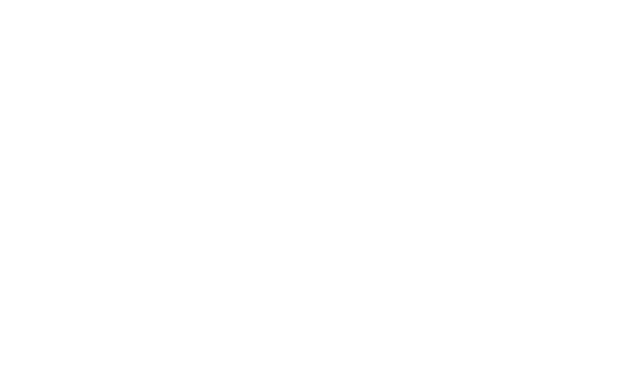
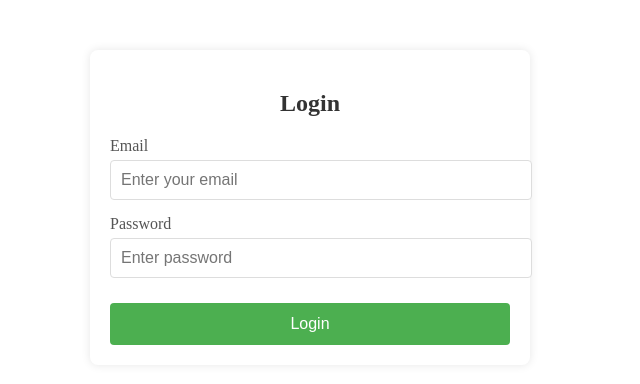
Before and after one commit to nduwal437/portfolio-website-public, an Angular app: page /login in a window 1280 px wide. Before the commit this address led to /. Shown: the top 384 px of the page, without its empty margins (330-970 px from the left). Built offline with nearby package versions, Linux system fonts and the light colour scheme.

Commit message:
Added login option

```diff
--- a/src/app/app-routing.module.ts
+++ b/src/app/app-routing.module.ts
@@ -5,13 +5,15 @@
 import { ProjectsComponent } from './projects/projects.component';
 import { SkillsComponent } from './skills/skills.component';
 import { ContactComponent } from './contact/contact.component';
+import { LoginComponent } from './login/login.component';
 
 const routes: Routes = [
   { path: '', component: HomeComponent },
   { path: 'about', component: AboutComponent },
   { path: 'projects', component: ProjectsComponent },
   { path: 'skills', component: SkillsComponent },
-  { path: 'contact', component: ContactComponent }
+  { path: 'contact', component: ContactComponent },
+  { path: 'login', component: LoginComponent }
 ];
 
 @NgModule({
--- a/src/app/app.module.ts
+++ b/src/app/app.module.ts
@@ -1,5 +1,7 @@
 import { NgModule } from '@angular/core';
 import { BrowserModule } from '@angular/platform-browser';
+import { FormsModule } from '@angular/forms';
+import { HttpClientModule, HTTP_INTERCEPTORS } from '@angular/common/http';
 
 import { AppRoutingModule } from './app-routing.module';
 import { AppComponent } from './app.component';
@@ -8,6 +10,8 @@
 import { ProjectsComponent } from './projects/projects.component';
 import { SkillsComponent } from './skills/skills.component';
 import { ContactComponent } from './contact/contact.component';
+import { LoginComponent } from './login/login.component';
+import { AuthInterceptor } from './services/auth.interceptor';
 
 @NgModule({
   declarations: [
@@ -16,13 +20,18 @@
     AboutComponent,
     ProjectsComponent,
     SkillsComponent,
-    ContactComponent
+    ContactComponent,
+    LoginComponent
   ],
   imports: [
     BrowserModule,
-    AppRoutingModule
+    AppRoutingModule,
+    FormsModule,
+    HttpClientModule
   ],
-  providers: [],
+  providers: [
+    { provide: HTTP_INTERCEPTORS, useClass: AuthInterceptor, multi: true }
+  ],
   bootstrap: [AppComponent]
 })
 export class AppModule { }
--- a/src/app/home/home.component.css
+++ b/src/app/home/home.component.css
@@ -40,6 +40,34 @@
 
   .navbar-links a:hover {
     background-color: #555;
+  }
+
+  .login-btn {
+    background-color: #4CAF50;
+    border-radius: 4px;
+  }
+
+  .login-btn:hover {
+    background-color: #45a049;
+  }
+
+  .user-info {
+    display: flex;
+    align-items: center;
+    gap: 10px;
+  }
+
+  .user-info span {
+    color: white;
+  }
+
+  .logout-btn {
+    background-color: #f44336;
+    border-radius: 4px;
+  }
+
+  .logout-btn:hover {
+    background-color: #d32f2f;
   }
 
   .home-container {
--- a/src/app/home/home.component.html
+++ b/src/app/home/home.component.html
@@ -7,6 +7,11 @@
       <li><a routerLink="/about">About</a></li>
       <li><a routerLink="/projects">Projects</a></li>
       <li><a routerLink="/contact">Contact</a></li>
+      <li *ngIf="!isLoggedIn"><a routerLink="/login" class="login-btn">Login</a></li>
+      <li *ngIf="isLoggedIn" class="user-info">
+        <span>Welcome, {{ loggedInUser }}</span>
+        <a href="javascript:void(0)" (click)="onLogout()" class="logout-btn">Logout</a>
+      </li>
     </ul>
   </nav>
 
--- a/src/app/home/home.component.ts
+++ b/src/app/home/home.component.ts
@@ -1,4 +1,5 @@
 import { Component, OnInit } from '@angular/core';
+import { AuthService } from '../services/auth.service';
 
 @Component({
   selector: 'app-home',
@@ -6,12 +7,25 @@
   styleUrls: ['./home.component.css']
 })
 export class HomeComponent implements OnInit {
-
-  constructor() { }
-
-  ngOnInit(): void {
-  }
   name: string = 'Hello';
   title: string = 'Full Stack Developer';
   introduction: string = 'Welcome to my portfolio! I specialize in building modern web applications.';
+  isLoggedIn: boolean = false;
+  loggedInUser: string = '';
+
+  constructor(private authService: AuthService) { }
+
+  ngOnInit(): void {
+    // Subscribe to the authentication state
+    this.authService.isLoggedIn().subscribe(loggedIn => {
+      this.isLoggedIn = loggedIn;
+      if (this.isLoggedIn) {
+        this.loggedInUser = this.authService.getCurrentUser() || '';
+      }
+    });
+  }
+
+  onLogout(): void {
+    this.authService.logout();
+  }
 }
--- /dev/null
+++ b/src/app/login/login.component.css
@@ -0,0 +1,71 @@
+.login-container {
+  max-width: 400px;
+  margin: 50px auto;
+  padding: 20px;
+  border-radius: 8px;
+  box-shadow: 0 0 10px rgba(0, 0, 0, 0.1);
+  background-color: #fff;
+}
+
+h2 {
+  text-align: center;
+  margin-bottom: 20px;
+  color: #333;
+}
+
+.login-form {
+  display: flex;
+  flex-direction: column;
+}
+
+.form-group {
+  margin-bottom: 15px;
+}
+
+label {
+  display: block;
+  margin-bottom: 5px;
+  color: #555;
+}
+
+input {
+  width: 100%;
+  padding: 10px;
+  border: 1px solid #ddd;
+  border-radius: 4px;
+  font-size: 16px;
+}
+
+.error-message {
+  color: #ff3333;
+  margin: 10px 0;
+  text-align: center;
+}
+
+.login-button {
+  background-color: #4CAF50;
+  color: white;
+  padding: 12px;
+  border: none;
+  border-radius: 4px;
+  cursor: pointer;
+  font-size: 16px;
+  margin-top: 10px;
+}
+
+.login-button:hover:not([disabled]) {
+  background-color: #45a049;
+}
+
+.login-button[disabled] {
+  background-color: #cccccc;
+  cursor: not-allowed;
+  opacity: 0.7;
+}
+
+.demo-info {
+  margin-top: 15px;
+  text-align: center;
+  font-size: 14px;
+  color: #666;
+}
--- /dev/null
+++ b/src/app/login/login.component.html
@@ -0,0 +1,20 @@
+<div class="login-container">
+  <h2>Login</h2>
+  <div class="login-form">
+    <div class="form-group">
+      <label for="email">Email</label>
+      <input type="email" id="email" [(ngModel)]="email" placeholder="Enter your email" required>
+    </div>
+    <div class="form-group">
+      <label for="password">Password</label>
+      <input type="password" id="password" [(ngModel)]="password" placeholder="Enter password" required>
+    </div>
+    <div class="error-message" *ngIf="errorMessage">
+      {{ errorMessage }}
+    </div>
+    <button class="login-button" [disabled]="isLoading" (click)="onLogin()">
+      <span *ngIf="!isLoading">Login</span>
+      <span *ngIf="isLoading">Logging in...</span>
+    </button>
+  </div>
+</div>
--- /dev/null
+++ b/src/app/login/login.component.ts
@@ -0,0 +1,48 @@
+import { Component, OnInit } from '@angular/core';
+import { Router } from '@angular/router';
+import { AuthService } from '../services/auth.service';
+
+@Component({
+  selector: 'app-login',
+  templateUrl: './login.component.html',
+  styleUrls: ['./login.component.css']
+})
+export class LoginComponent implements OnInit {
+  email: string = '';
+  password: string = '';
+  errorMessage: string = '';
+  isLoading: boolean = false;
+
+  constructor(private router: Router, private authService: AuthService) { }
+
+  ngOnInit(): void {
+  }
+
+  onLogin(): void {
+    // Simple validation
+    if (!this.email || !this.password) {
+      this.errorMessage = 'Please enter both email and password';
+      return;
+    }
+
+    this.isLoading = true;
+    this.errorMessage = '';
+
+    // Call the authentication service
+    this.authService.login(this.email, this.password).subscribe({
+      next: () => {
+        this.isLoading = false;
+        this.router.navigate(['/']);
+      },
+      error: (error) => {
+        this.isLoading = false;
+        if (error.status === 401) {
+          this.errorMessage = 'Invalid email or password';
+        } else {
+          this.errorMessage = 'Login failed. Please try again later.';
+        }
+        console.error('Login error:', error);
+      }
+    });
+  }
+}
--- /dev/null
+++ b/src/app/services/auth.interceptor.ts
@@ -0,0 +1,31 @@
+import { Injectable } from '@angular/core';
+import {
+  HttpRequest,
+  HttpHandler,
+  HttpEvent,
+  HttpInterceptor
+} from '@angular/common/http';
+import { Observable } from 'rxjs';
+import { AuthService } from './auth.service';
+
+@Injectable()
+export class AuthInterceptor implements HttpInterceptor {
+
+  constructor(private authService: AuthService) {}
+
+  intercept(request: HttpRequest<unknown>, next: HttpHandler): Observable<HttpEvent<unknown>> {
+    // Get the auth token
+    const authToken = this.authService.getToken();
+
+    // If token exists, clone the request and add the authorization header
+    if (authToken) {
+      const authReq = request.clone({
+        headers: request.headers.set('Authorization', `Bearer ${authToken}`)
+      });
+      return next.handle(authReq);
+    }
+
+    // If no token, proceed with the original request
+    return next.handle(request);
+  }
+}
--- /dev/null
+++ b/src/app/services/auth.service.ts
@@ -0,0 +1,78 @@
+import { Injectable } from '@angular/core';
+import { HttpClient } from '@angular/common/http';
+import { Observable, BehaviorSubject } from 'rxjs';
+import { tap } from 'rxjs/operators';
+import { Router } from '@angular/router';
+
+@Injectable({
+  providedIn: 'root'
+})
+export class AuthService {
+  private readonly API_URL = 'https://x8ki-letl-twmt.n7.xano.io/api:DvF6ymdH/auth';
+  private isLoggedInSubject = new BehaviorSubject<boolean>(this.hasToken());
+
+  constructor(private http: HttpClient, private router: Router) { }
+
+  /**
+   * Login user with email and password
+   */
+  login(email: string, password: string): Observable<any> {
+    return this.http.post<any>(`${this.API_URL}/login`, { email, password })
+      .pipe(
+        tap(response => {
+          if (response && response.authToken) {
+            this.setSession(response.authToken, email);
+          }
+        })
+      );
+  }
+
+  /**
+   * Logout the current user
+   */
+  logout(): void {
+    localStorage.removeItem('authToken');
+    localStorage.removeItem('isLoggedIn');
+    localStorage.removeItem('user');
+    this.isLoggedInSubject.next(false);
+    this.router.navigate(['/']);
+  }
+
+  /**
+   * Store auth information
+   */
+  private setSession(token: string, user: string): void {
+    localStorage.setItem('authToken', token);
+    localStorage.setItem('isLoggedIn', 'true');
+    localStorage.setItem('user', user);
+    this.isLoggedInSubject.next(true);
+  }
+
+  /**
+   * Check if user is logged in
+   */
+  isLoggedIn(): Observable<boolean> {
+    return this.isLoggedInSubject.asObservable();
+  }
+
+  /**
+   * Get current authentication token
+   */
+  getToken(): string | null {
+    return localStorage.getItem('authToken');
+  }
+
+  /**
+   * Get current user email
+   */
+  getCurrentUser(): string | null {
+    return localStorage.getItem('user');
+  }
+
+  /**
+   * Check if token exists in localStorage
+   */
+  private hasToken(): boolean {
+    return !!localStorage.getItem('authToken');
+  }
+}
```
